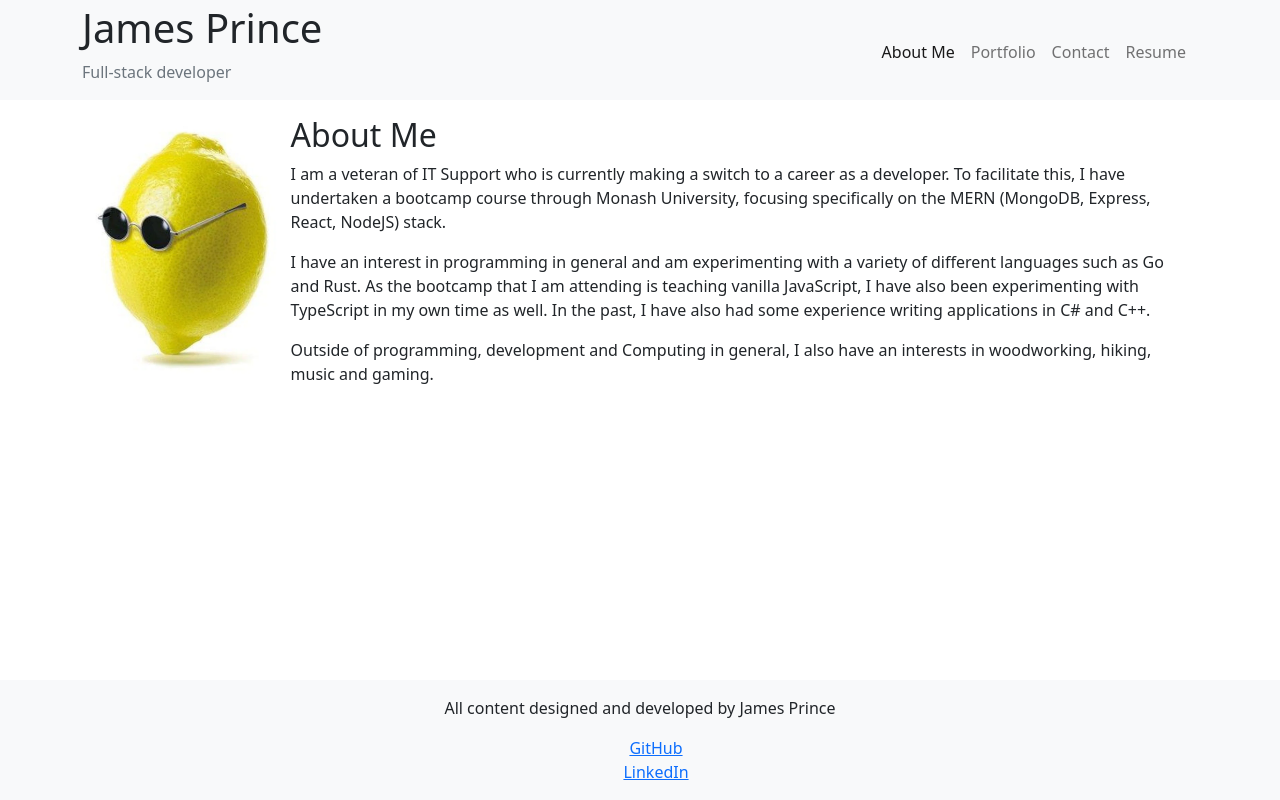
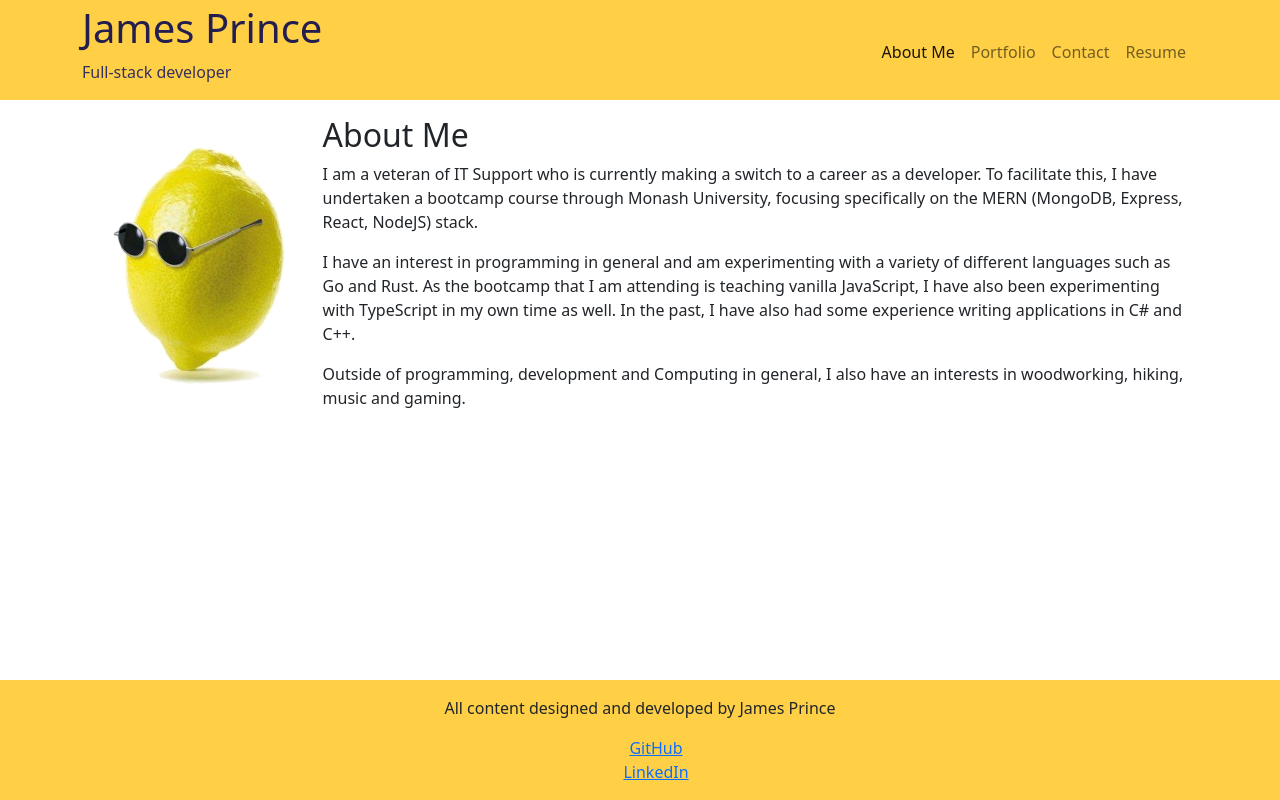
Before and after one commit to Auralise/react-portfolio, a React (Create React App) app: page / in a window 1280 px wide. Built offline with nearby package versions, Linux system fonts and the light colour scheme.

Commit message:
Added styling for all pages and components

```diff
--- /dev/null
+++ b/public/colour_def.css
@@ -0,0 +1,10 @@
+:root {
+    --russian-violet: #241e4e;
+    --cinnabar: #e94f37;
+    --sunglow: #ffd046;
+    --medium-champagne: #f7e298;
+    --blue-yonder: #547aa5;
+    --russian-violet-muted: #36305c;
+    --card-background: #d4c47c;
+
+}
--- a/public/index.html
+++ b/public/index.html
@@ -7,9 +7,9 @@
     <meta name="theme-color" content="#000000" />
     <meta
       name="description"
-      content="Web site created using create-react-app"
+      content="Portfolio of James Prince, fullstack developer"
     />
-    <link rel="apple-touch-icon" href="%PUBLIC_URL%/logo192.png" />
+    <link rel="stylesheet" href="%PUBLIC_URL%/colour_def.css" />
     <!--
       manifest.json provides metadata used when your web app is installed on a
       user's mobile device or desktop. See https://developers.google.com/web/fundamentals/web-app-manifest/
--- a/src/components/header.js
+++ b/src/components/header.js
@@ -1,18 +1,23 @@
 import React from "react";
 
-const Header = (handlePageChange) => {
+const Header = ({ headerTextColour, handlePageChange }) => {
+
+
     return (
-        <div className="header-text">
+        <div className="header-text" >
             <h1>
                 <a
-                href="#about"
-                onClick={() => handlePageChange("About")}
-                className="text-decoration-none text-dark"
+                    href="#about"
+                    onClick={() => handlePageChange("About")}
+                    className="text-decoration-none"
+                    style={headerTextColour.primary}
                 >
                     James Prince
                 </a>
             </h1>
-            <p className="text-muted">Full-stack developer</p>
+            <p style={headerTextColour.muted}>
+                Full-stack developer
+            </p>
         </div>
     )
 }
--- a/src/components/pages/about.js
+++ b/src/components/pages/about.js
@@ -13,7 +13,7 @@ const About = () => {
 
     return (
         <section>
-            <img src={profileImage} alt="My avatar" className="float-start m-2" style={style.imageStyle} />
+            <img src={profileImage} alt="My avatar" className="float-start m-4" style={style.imageStyle} />
             <h2>About Me</h2>
             <p>
                 I am a veteran of IT Support who is currently making a switch to a career as a developer. To facilitate this, I have undertaken a bootcamp course through Monash University, focusing specifically on the MERN (MongoDB, Express, React, NodeJS) stack.
--- a/src/components/pages/portfolio.js
+++ b/src/components/pages/portfolio.js
@@ -12,6 +12,7 @@ import placeholder4 from "./images/placeholder4.jpg";
 // This is hardcoded projects. This would be obtained from a backend via an API
 const projects = [
     {
+        id: 1,
         name: "Tech Blog",
         details: "A tech blog demonstrating express session management",
         link: "https://jps-tech-blog.herokuapp.com/",
@@ -19,6 +20,7 @@ const projects = [
         image: techBlog,
     },
     {
+        id: 2,
         name: "InterBook",
         details: "One of the major projects from the Monash Bootcamp course. This is a platform that can be used to sell time sessions between professionals",
         link: "https://inter-book.herokuapp.com/signin",
@@ -26,6 +28,7 @@ const projects = [
         image: interBook,
     },
     {
+        id: 3,
         name: "Placeholder 1",
         details: "Lorem ipsum dolor sit amet, consectetur adipiscing elit, sed do eiusmod tempor incididunt ut labore et dolore magna aliqua.",
         link: null,
@@ -33,6 +36,7 @@ const projects = [
         image: placeholder1,
     },
     {
+        id: 4,
         name: "Placeholder 2",
         details: "Amet mauris commodo quis imperdiet massa.",
         link: null,
@@ -40,6 +44,7 @@ const projects = [
         image: placeholder2,
     },
     {
+        id: 5,
         name: "Placeholder 3",
         details: "Lacus laoreet non curabitur gravida arcu ac tortor dignissim convallis.",
         link: null,
@@ -47,6 +52,7 @@ const projects = [
         image: placeholder3,
     },
     {
+        id: 6,
         name: "Placeholder 4",
         details: "Imperdiet massa tincidunt nunc pulvinar sapien et ligula ullamcorper malesuada",
         link: null,
@@ -55,17 +61,21 @@ const projects = [
     },
 ]
 
-const Portfolio = () => {
+const Portfolio = ({ style }) => {
+
 
     return (
         <div className="d-flex flex-wrap">
-            {projects.map((p, i) =>
+            {projects.map((project) =>
                 <Project
-                    projectName={p.name}
-                    projectDetails={p.details}
-                    projectGit={p.git}
-                    projectImage={p.image}
-                    projectLink={p.link}
+                    projectId={project.id}
+                    projectName={project.name}
+                    projectDetails={project.details}
+                    projectGit={project.git}
+                    projectImage={project.image}
+                    projectLink={project.link}
+                    style={style.cards}
+                    key={project.id}
                 />
             )}
         </div>
--- a/src/components/project.js
+++ b/src/components/project.js
@@ -2,34 +2,19 @@ import React from "react";
 
 
 
-const Project = ({ projectName, projectDetails, projectLink, projectGit, projectImage }) => {
+const Project = ({ projectName, projectDetails, projectLink, projectGit, projectImage, style }) => {
 
-    const style = {
-        cardStyle: {
-            margin: "1rem",
-            flex: "1",
-            minWidth: "500px",
-
-        },
-
-        cardTextStyle: {
-            minHeight: "4rem"
-        },
-
-        imageStyle: {
-            height: "280px"
-        }
-    }
 
     return (
-    <article className="card m-2" style={style.cardStyle} >
+    <article className="card m-2" style={style.cardStyle}>
         <img src={projectImage} alt={projectName} className="card-img-top" style={style.imageStyle} />
         <div className="card-body">
             <h5 className="card-title">{projectName}</h5>
             <p className="card-text" style={style.cardTextStyle}>{projectDetails}</p>
+            <hr />
             <div className="d-flex justify-content-evenly">
-                <a href={projectGit} className="btn btn-primary">GitHub</a>
-                <a href={projectLink} className="btn btn-primary">Deployed</a>
+                <a href={projectGit} className="btn" style={style.buttonColour}>GitHub</a>
+                <a href={projectLink} className="btn" style={style.buttonColour}>Deployed</a>
             </div>
         </div>
     </article>
--- a/src/components/siteContainer.js
+++ b/src/components/siteContainer.js
@@ -19,12 +19,65 @@ import Resume from "./pages/resume";
 const SiteContainer = () => {
     const [currentPage, setCurrentPage] = useState("About");
 
+    const style = {
+        header: {
+
+            color: {
+                backgroundColor: "var(--sunglow)"
+
+            },
+            text: {
+                primary: {
+                    color: "var(--russian-violet)"
+                },
+                muted: {
+                    color: "var(--russian-violet-muted)"
+                }
+            }
+        },
+        portfolio: {
+            cards: {
+                cardStyle: {
+                    margin: "1rem",
+                    flex: "1",
+                    minWidth: "500px",
+
+                },
+
+                cardTextStyle: {
+                    minHeight: "4rem"
+                },
+
+                imageStyle: {
+                    height: "280px"
+                },
+
+                buttonColour: {
+                    backgroundColor: "var(--blue-yonder)",
+                    color: "white",
+                },
+            }
+        },
+
+        bodyStyle: {
+            marginBottom: "8rem",
+        },
+
+        footer: {
+            background: {
+                backgroundColor: "var(--sunglow)"
+            }
+
+        }
+
+    }
+
     const renderPage = () => {
         if (currentPage === "Portfolio") {
-            return <Portfolio />
+            return <Portfolio style={style.portfolio} />
         } else if (currentPage === "Contact") {
             return <Contact />
-        } else if (currentPage === "Resume"){
+        } else if (currentPage === "Resume") {
             return <Resume />
         } else {
             return <About />
@@ -34,27 +87,23 @@ const SiteContainer = () => {
     //Page state handler
     const handlePageChange = (page) => setCurrentPage(page);
 
-    const bodyStyle = {
-        marginBottom: "8rem",
-    }
-
     return (
         <div className="site-wrapper conatiner-md">
-            <header className="bg-light pt-lg-1 ps-lg-3 pe-lg-3 sticky-top">
+            <header className="pt-lg-1 ps-lg-3 pe-lg-3 sticky-top" style={style.header.color}>
                 {/* TODO: Colours */}
                 <div className="container d-flex">
-                    <Header className="" handlePageChange={handlePageChange} />
+                    <Header headerTextColour={style.header.text} handlePageChange={handlePageChange} />
                     <nav className="navbar navbar-expand-lg ms-auto">
                         <Navigation currentPage={currentPage} handlePageChange={handlePageChange} />
                     </nav>
                 </div>
             </header>
 
-            <main className="container p-lg-3" style={bodyStyle}>
+            <main className="container p-lg-3" style={style.bodyStyle}>
                 {renderPage(currentPage)}
             </main>
 
-            <footer className="footer-content fixed-bottom bg-light ps-3 pe-3 pt-3 text-center">
+            <footer className="footer-content fixed-bottom ps-3 pe-3 pt-3 text-center" style={style.footer.background}>
                 <Footer />
             </footer>
         </div>
```
Also changed, not shown: public/manifest.json, src/components/pages/images/profile-placeholder.png.
